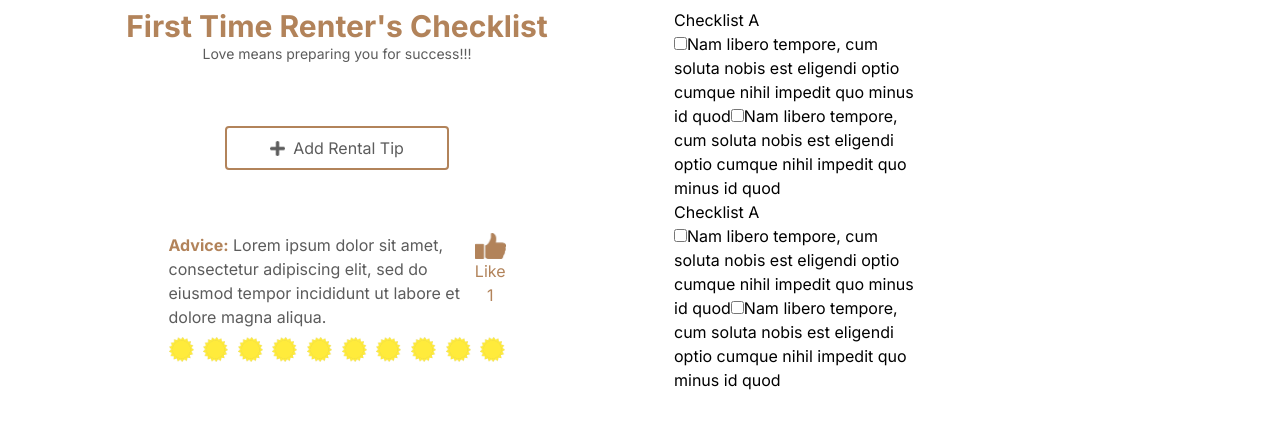
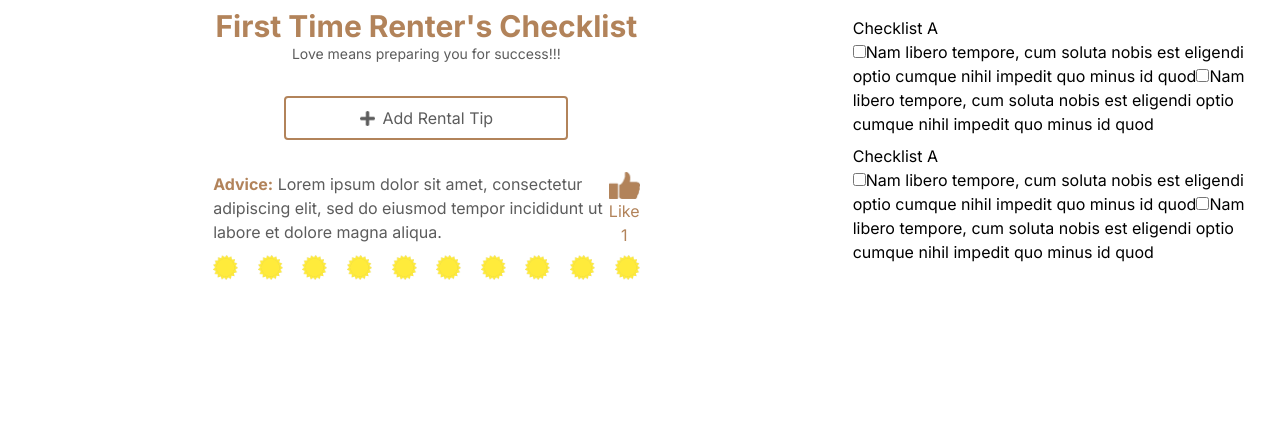
Before and after one commit to jcsmileyjr/renters-ui, a Next.js app: page / in a window 1280 px wide. Shown: the top 428 px of the page. Built offline with nearby package versions, Linux system fonts and the light colour scheme.

Commit message:
Update the site layout

```diff
--- a/src/app/page.js
+++ b/src/app/page.js
@@ -14,18 +14,18 @@ export default function Home() {
    *
    */
   return (
-    <main className="grid grid-row-3 grid-column-2 mt-2">
-      <section className="bg-slate-300 col-start-1 col-end-1 row-start-1 row-end-1 row-span-1 text-center">
+    <main className="grid grid-row-3 grid-column-3 mt-2">
+      <section className="bg-slate-300 col-start-1 col-end-3 col-span-2 row-start-1 row-end-1 row-span-1 text-center">
         <h1 className="text-3xl font-bold text-brown ">First Time Renter's Checklist</h1>
         <p className="text-sm text-mediumGray">Love means preparing you for success!!!</p>
       </section>
-      <section className="bg-red-300 col-start-1 col-end-1 row-start-2 row-end-2">
+      <section className="bg-red-300 col-start-1 col-end-3 col-span-2 row-start-2 row-end-2">
         <AddAdvice />
       </section>
-      <section className="bg-lime-300 col-start-1 col-end-1 row-start-3 row-end-3 ">
+      <section className="bg-lime-300 col-start-1 col-end-3 col-span-2 row-start-3 row-end-3 ">
         <Advice />
       </section>
-      <section className="bg-sky-300 col-start-2 col-end-2 row-span-3 w-2/5">
+      <section className="bg-sky-300 col-start-3 col-end-3 row-span-3">
         <Checklist />
         <Checklist />
       </section>
--- a/src/components/Checklist/checklist.js
+++ b/src/components/Checklist/checklist.js
@@ -2,7 +2,7 @@
 //
 export default function Checklist () {
     return(
-        <div>
+        <div className="mt-2">
             <h2>Checklist A</h2>
             <input type="checkbox" id="item-1" />
             <label htmlFor="item-1">Nam libero tempore, cum soluta nobis est eligendi optio cumque nihil impedit quo minus id quod</label>
```
